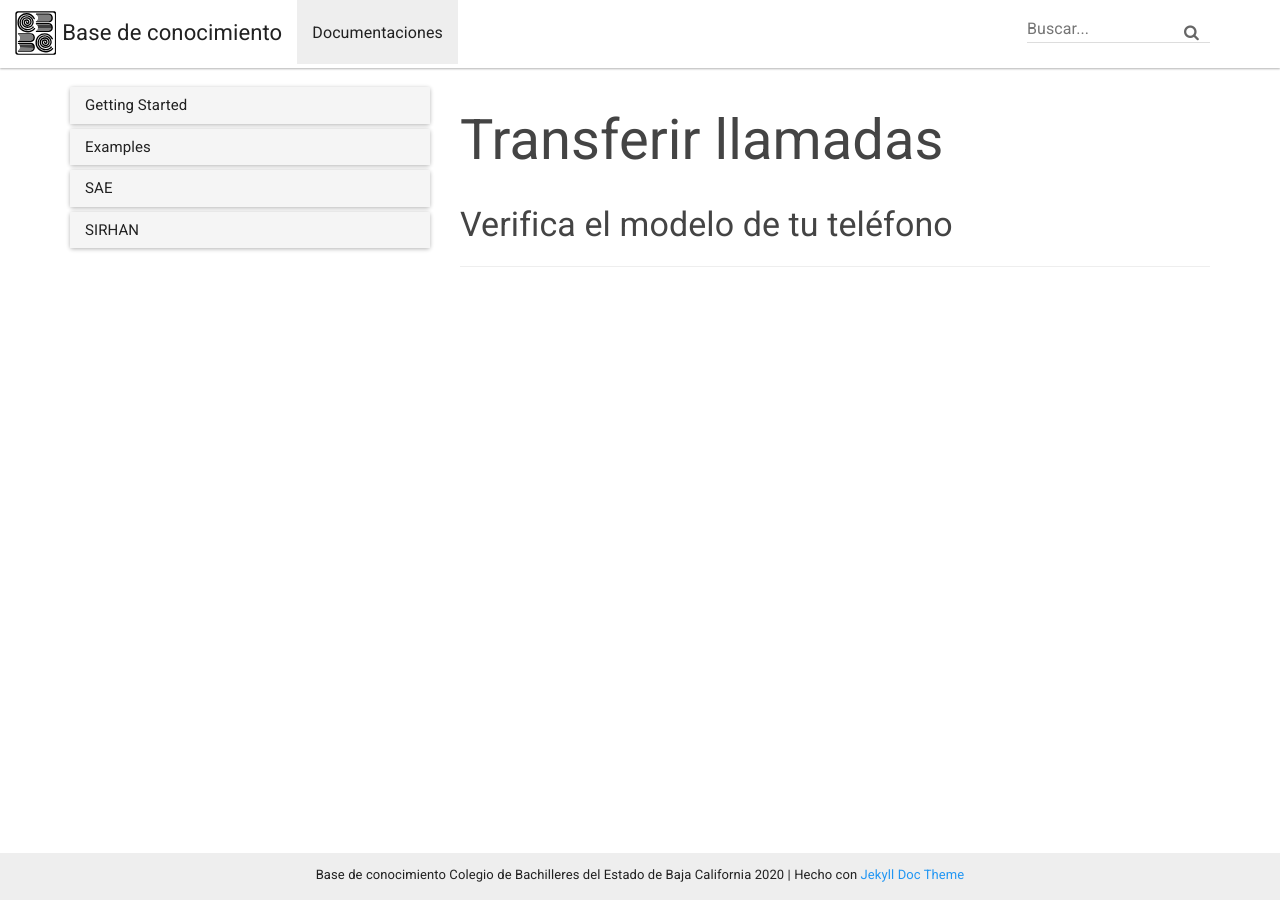
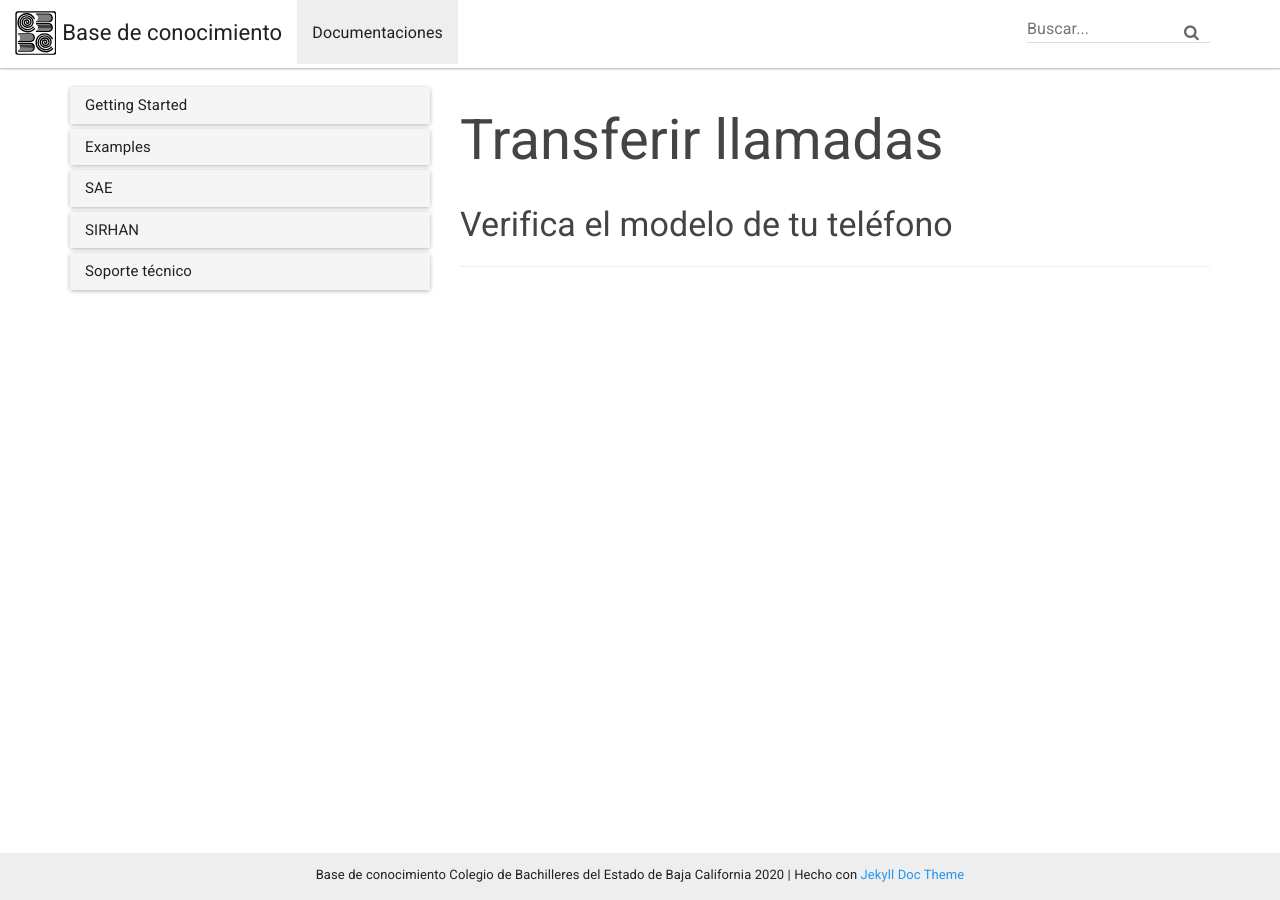
Before and after one commit to CoBachBC/centrodeayuda, a Jekyll site: the page built from docs/_docs/soporte/transferenciaLlamadas.md, in a window 1280 px wide. Built offline with Jekyll 4.4.1, drawn with Linux system fonts in a browser that asks for light colours.

Commit message:
Update docs.yml

```diff
--- a/docs/_data/docs.yml
+++ b/docs/_data/docs.yml
@@ -17,3 +17,7 @@
 - title: SIRHAN
   docs:
   - usuarioSirhan
+
+- title: Soporte técnico
+  docs:
+  - transferirLlamadas
```
